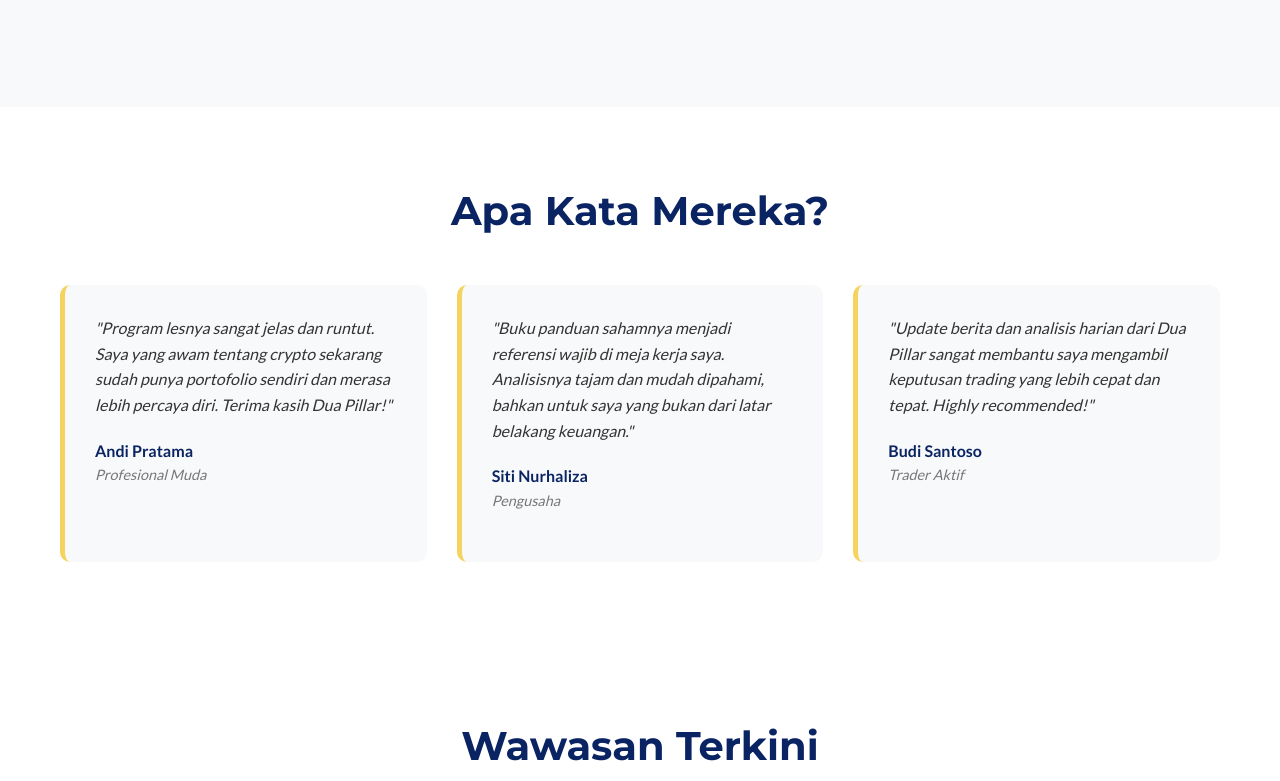
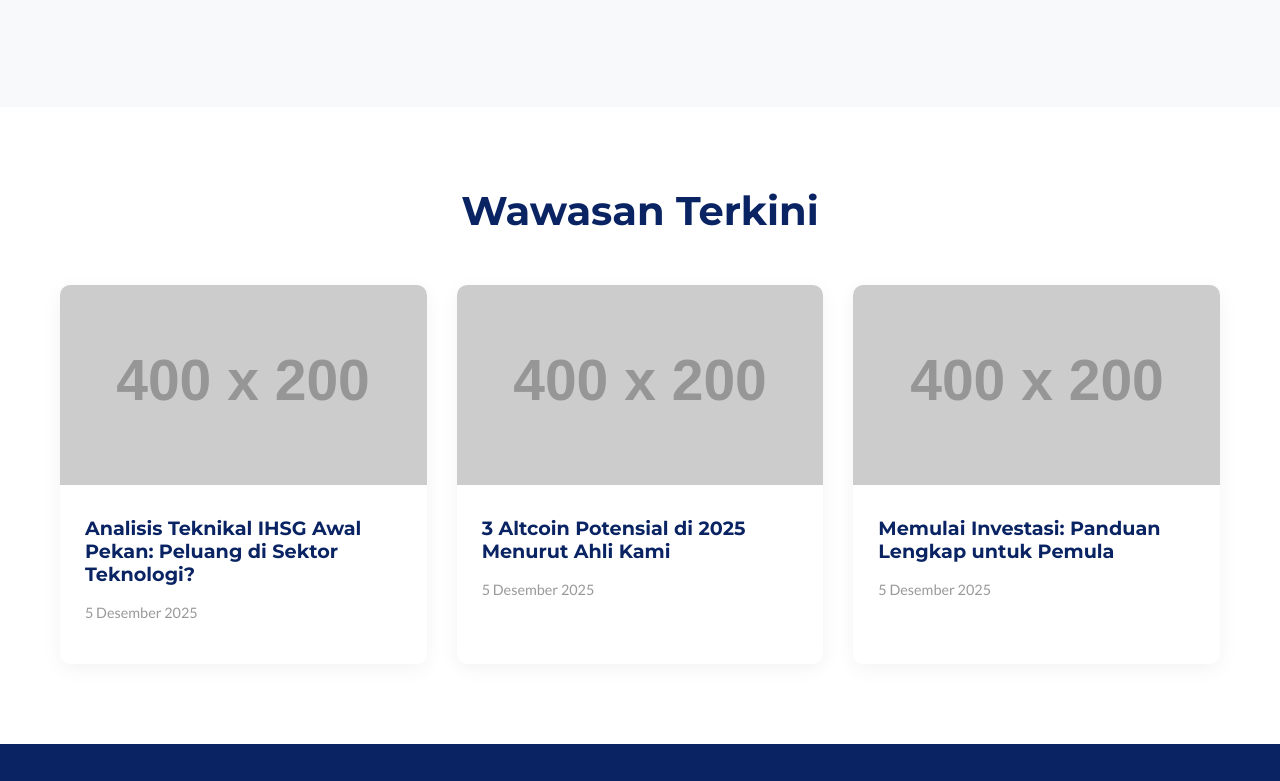
Before and after one commit to ShiroKaname/dua.pillar.investasi, a plain HTML site: page index.html in a window 1280 px wide. Shown: the part 2727-3508 px from the top of the page. Drawn offline with Linux system fonts and the light colour scheme; placeholder pictures from the web are drawn by us.

Commit message:
Delete testimonials section from index.html
Removed testimonials section from the HTML.

```diff
--- a/index.html
+++ b/index.html
@@ -149,30 +149,6 @@
             </div>
         </section>
 
-        <!-- Testimonials Section -->
-        <section class="testimonials">
-            <div class="container">
-                <h2>Apa Kata Mereka?</h2>
-                <div class="testimonials-grid">
-                    <div class="testimonial-card">
-                        <p>"Program lesnya sangat jelas dan runtut. Saya yang awam tentang crypto sekarang sudah punya portofolio sendiri dan merasa lebih percaya diri. Terima kasih Dua Pillar!"</p>
-                        <h4>Andi Pratama</h4>
-                        <p class="title">Profesional Muda</p>
-                    </div>
-                    <div class="testimonial-card">
-                        <p>"Buku panduan sahamnya menjadi referensi wajib di meja kerja saya. Analisisnya tajam dan mudah dipahami, bahkan untuk saya yang bukan dari latar belakang keuangan."</p>
-                        <h4>Siti Nurhaliza</h4>
-                        <p class="title">Pengusaha</p>
-                    </div>
-                    <div class="testimonial-card">
-                        <p>"Update berita dan analisis harian dari Dua Pillar sangat membantu saya mengambil keputusan trading yang lebih cepat dan tepat. Highly recommended!"</p>
-                        <h4>Budi Santoso</h4>
-                        <p class="title">Trader Aktif</p>
-                    </div>
-                </div>
-            </div>
-        </section>
-
         <!-- Latest Articles Section -->
         <section id="artikel" class="latest-articles">
             <div class="container">
```
